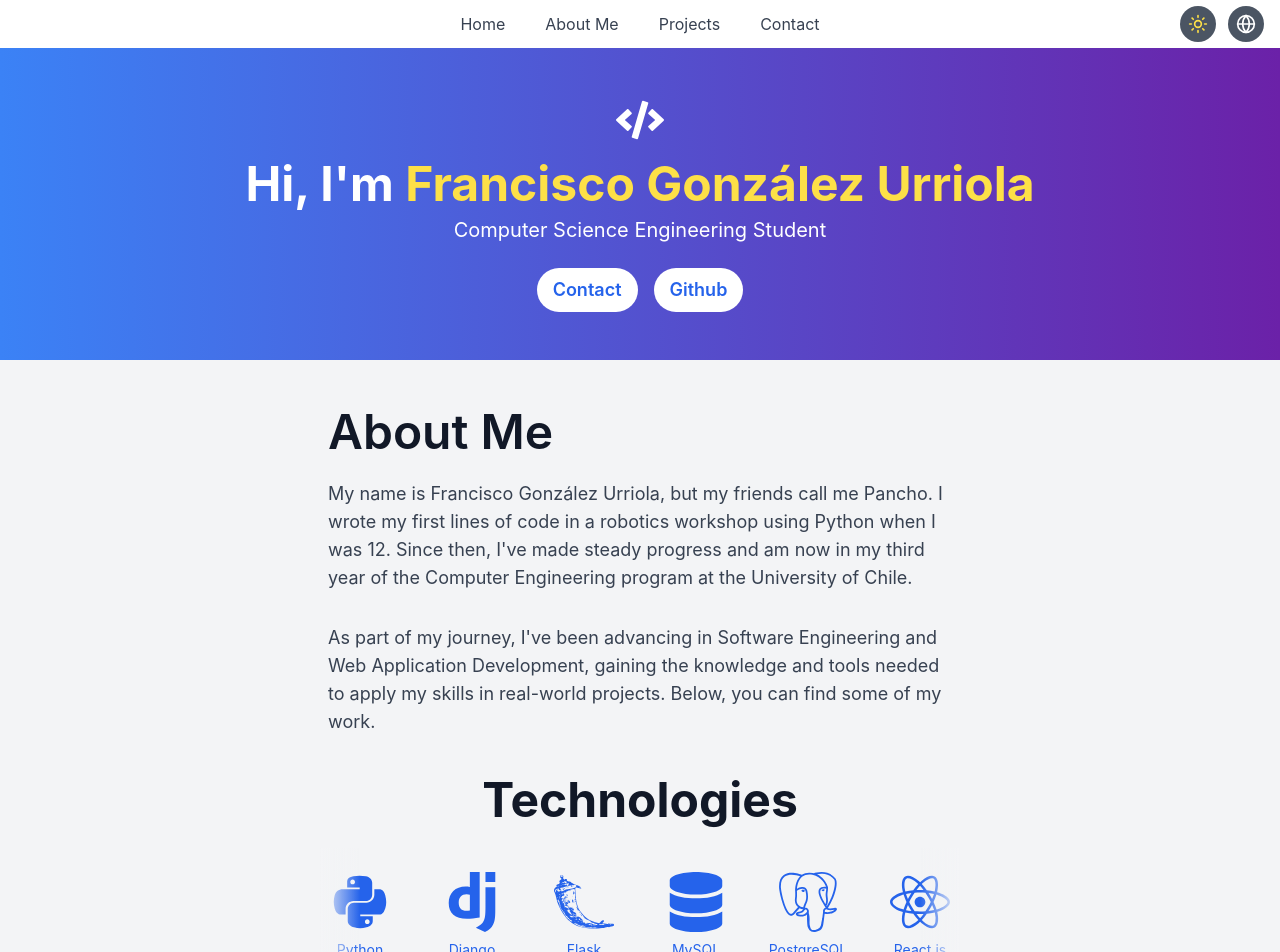
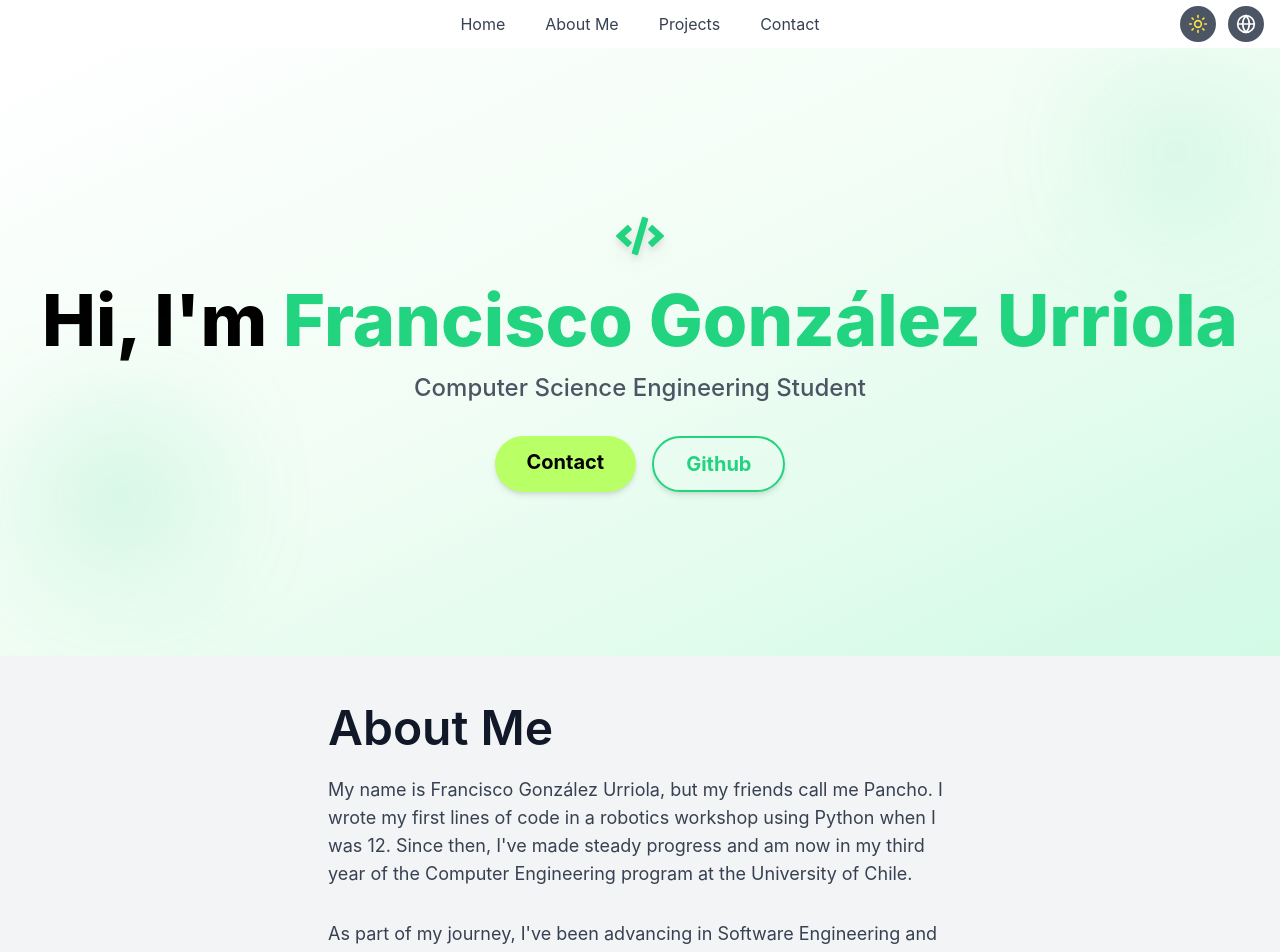
Before and after one commit to fgonzalezurriola/Portfolio-React-Vite, a React (Vite) app: page / in a window 1280 px wide. Shown: the top 952 px of the page. Built offline with nearby package versions, Linux system fonts and the light colour scheme.

Commit message:
Styles: changed general styles for greens colors

```diff
--- a/src/components/Contact.tsx
+++ b/src/components/Contact.tsx
@@ -32,8 +32,7 @@ const Contact: React.FC = () => {
             whileHover={{ scale: 1.5 }}
             whileTap={{ scale: 0.8 }}
             onClick={handleEmailClick}
-            className="text-gray-700 dark:text-gray-300 hover:text-blue-500 dark:hover:text-blue-500
-            flex flex-col items-center"
+            className="text-gray-700 dark:text-gray-300 hover:text-[#22D37F] dark:hover:text-[#B9FF66] flex flex-col items-center"
           >
             <FaEnvelope className="text-5xl" />
             <p className="text-center mt-2">{t("contact.email")}</p>
@@ -45,7 +44,7 @@ const Contact: React.FC = () => {
             href="https://www.linkedin.com/in/fgonzalezurriola/"
             target="_blank"
             rel="noreferrer noopener"
-            className="text-gray-700 dark:text-gray-300 hover:text-blue-500 dark:hover:text-blue-500
+            className="text-gray-700 dark:text-gray-300 hover:text-[#22D37F] dark:hover:text-[#B9FF66]
           flex flex-col items-center"
           >
             <FaLinkedin className="text-5xl ml-2" />
@@ -58,7 +57,7 @@ const Contact: React.FC = () => {
             href="https://t.me/fgonzalezurriola"
             target="_blank"
             rel="noreferrer noopener"
-            className="text-gray-700 dark:text-gray-300 hover:text-blue-500 dark:hover:text-blue-500
+            className="text-gray-700 dark:text-gray-300 hover:text-[#22D37F] dark:hover:text-[#B9FF66]
           flex flex-col items-center"
           >
             <FaTelegram className="text-5xl mr-0" />
--- a/src/components/Header.tsx
+++ b/src/components/Header.tsx
@@ -38,7 +38,7 @@ const Header: React.FC = () => {
             >
               <a
                 href={item.href}
-                className="text-gray-700 dark:text-gray-300 hover:text-blue-500 dark:hover:text-blue-400 transition-transform hover:scale-115"
+                className="text-gray-700 dark:text-gray-300 hover:text-[#22D37F] dark:hover:text-[#B9FF66] transition-transform hover:scale-115"
                 onClick={(e) => handleClick(e, item.href)}
               >
                 {t(item.label)}
--- a/src/components/Hero.tsx
+++ b/src/components/Hero.tsx
@@ -14,31 +14,35 @@ const Hero: React.FC = () => {
       animate={{ y: [5, 2.5, 0] }}
       transition={{ ease: "easeInOut", duration: 1 }}
       id="home"
-      className="bg-gradient-to-r text-white py-12
-    from-blue-500 to-purple-800
-    dark:from-sky-400 dark:to-purple-600
-    transition-colors
-    "
+      className="bg-gradient-to-br from-white via-green-50 to-emerald-100 dark:from-gray-900 dark:via-gray-800 dark:to-gray-700 text-black dark:text-white py-16 transition-colors relative overflow-hidden"
+
     >
+      {/* Gradient accent elements */}
+      <div className="absolute inset-0 opacity-20 pointer-events-none">
+        <div className="absolute top-10 right-10 w-32 h-32 bg-[#22D37F] dark:bg-[#B9FF66] rounded-full blur-3xl"></div>
+        <div className="absolute bottom-20 left-10 w-40 h-40 bg-[#22D37F] dark:bg-[#B9FF66] rounded-full blur-3xl"></div>
+      </div>
+
       <motion.div
         initial={{ opacity: 0 }}
         animate={{ y: [4.5, 2.0, 0], opacity: 1 }}
         transition={{ ease: "easeOut", duration: 0.5 }}
-        className="container mx-auto px-4 sm:px-6 text-center"
+        className="container mx-auto px-4 sm:px-6 text-center flex flex-col items-center justify-center min-h-[60vh]"
+
       >
-        <FaCode size={48} className="mx-auto mb-4" />
-        <h1 className="text-4xl md:text-5xl font-bold mb-2">
-          {t("hero.greeting")}{" "}
-          <span className="text-yellow-300">{t("hero.name")}</span>
+        <FaCode size={48} className="mx-auto mb-6 text-[#22D37F] dark:text-[#B9FF66] drop-shadow-lg dark:drop-shadow-none" />
+        <h1 className="text-5xl md:text-7xl font-extrabold mb-4 leading-tight">
+          {t("hero.greeting")} {" "}
+          <span className="text-[#22D37F] dark:text-[#B9FF66]">{t("hero.name")}</span>
         </h1>
-        <p className="text-lg md:text-xl mb-6">{t("hero.title")}</p>
+        <p className="text-xl md:text-2xl mb-8 text-gray-600 dark:text-gray-300 font-medium max-w-2xl mx-auto">{t("hero.title")}</p>
 
         <div className="flex flex-wrap justify-center gap-4">
           <motion.a
-            whileHover={{ scale: 1.2 }}
-            whileTap={{ scale: 0.8 }}
+            whileHover={{ scale: 1.10 }}
+            whileTap={{ scale: 0.95 }}
             href="#contact"
-            className="bg-white text-blue-600 py-2 px-4 rounded-full text-base md:text-lg font-semibold hover:bg-gray-200"
+            className="bg-[#B9FF66] text-black dark:bg-[#22D37F] dark:text-white py-3 px-8 rounded-full text-lg md:text-xl font-bold shadow-md hover:bg-[#a0e95a] dark:hover:bg-[#1bb06a] transition-colors cursor-pointer"
           >
             {t("header.contact")}
           </motion.a>
@@ -48,17 +52,17 @@ const Hero: React.FC = () => {
             href={resumeFile}
             download
             type="application/pdf"
-            className="bg-white text-blue-600 py-2 px-4 rounded-full text-base md:text-lg font-semibold hover:bg-gray-200"
+            className="bg-[#22D37F] text-black dark:bg-[#B9FF66] dark:text-gray-900 py-2 px-4 rounded-full text-base md:text-lg font-semibold hover:bg-[#1bb06a] dark:hover:bg-[#a0e95a] transition-colors"
           >
             {t("header.resume")}
           </motion.a> */}
           <motion.a
-            whileHover={{ scale: 1.2 }}
-            whileTap={{ scale: 0.8 }}
+            whileHover={{ scale: 1.10 }}
+            whileTap={{ scale: 0.95 }}
             href="https://github.com/fgonzalezurriola"
             target="_blank"
             rel="noreferrer noopener"
-            className="bg-white text-blue-600 py-2 px-4 rounded-full text-base md:text-lg font-semibold hover:bg-gray-200"
+            className="border-2 border-[#22D37F] dark:border-[#B9FF66] text-[#22D37F] dark:text-[#B9FF66] py-3 px-8 rounded-full text-lg md:text-xl font-bold shadow-md hover:bg-[#22D37F] hover:text-white dark:hover:bg-[#B9FF66] dark:hover:text-gray-900 transition-colors cursor-pointer"
           >
             Github
           </motion.a>
--- a/src/components/Projects.tsx
+++ b/src/components/Projects.tsx
@@ -61,7 +61,7 @@ const Projects: React.FC = () => {
               className="flex flex-col h-full transition-transform duration-200 rounded-lg shadow-md bg-gray-50 dark:bg-gray-700 hover:scale-105"
             >
               <div className="flex-grow p-6">
-                <project.icon size={48} className="mb-4 text-blue-500" />
+                <project.icon size={48} className="mb-4 text-[#22D37F] dark:text-[#B9FF66]" />
                 <h3 className="mb-2 text-xl font-semibold">
                   {t(project.title)}
                 </h3>
@@ -78,7 +78,7 @@ const Projects: React.FC = () => {
                     href={project.githubLink}
                     target="_blank"
                     rel="noopener noreferrer"
-                    className="inline-flex items-center px-4 py-2 text-sm text-white bg-blue-500 rounded-lg hover:bg-blue-700"
+                    className="inline-flex items-center px-4 py-2 text-sm text-white bg-[#22D37F] dark:bg-[#B9FF66] dark:text-gray-900 rounded-lg hover:bg-[#1bb06a] dark:hover:bg-[#a0e95a] transition-colors"
                   >
                     {t("projects.code")}
                     <FaGithub className="ml-2" size={16} />
--- a/src/components/TechnologyCarousel.tsx
+++ b/src/components/TechnologyCarousel.tsx
@@ -56,7 +56,7 @@ const TechnologyCarousel: React.FC = () => {
           {doubledTechnologies.map((tech, index) => (
             <div
               key={index}
-              className="flex-shrink-0 w-20 flex flex-col items-center justify-center text-blue-600 dark:text-blue-400 text-6xl"
+              className="flex-shrink-0 w-20 flex flex-col items-center justify-center text-[#22D37F] dark:text-[#B9FF66] text-6xl"
             >
               {tech.icon}
               <p className="text-sm mt-2 text-center">{tech.name}</p>
```
